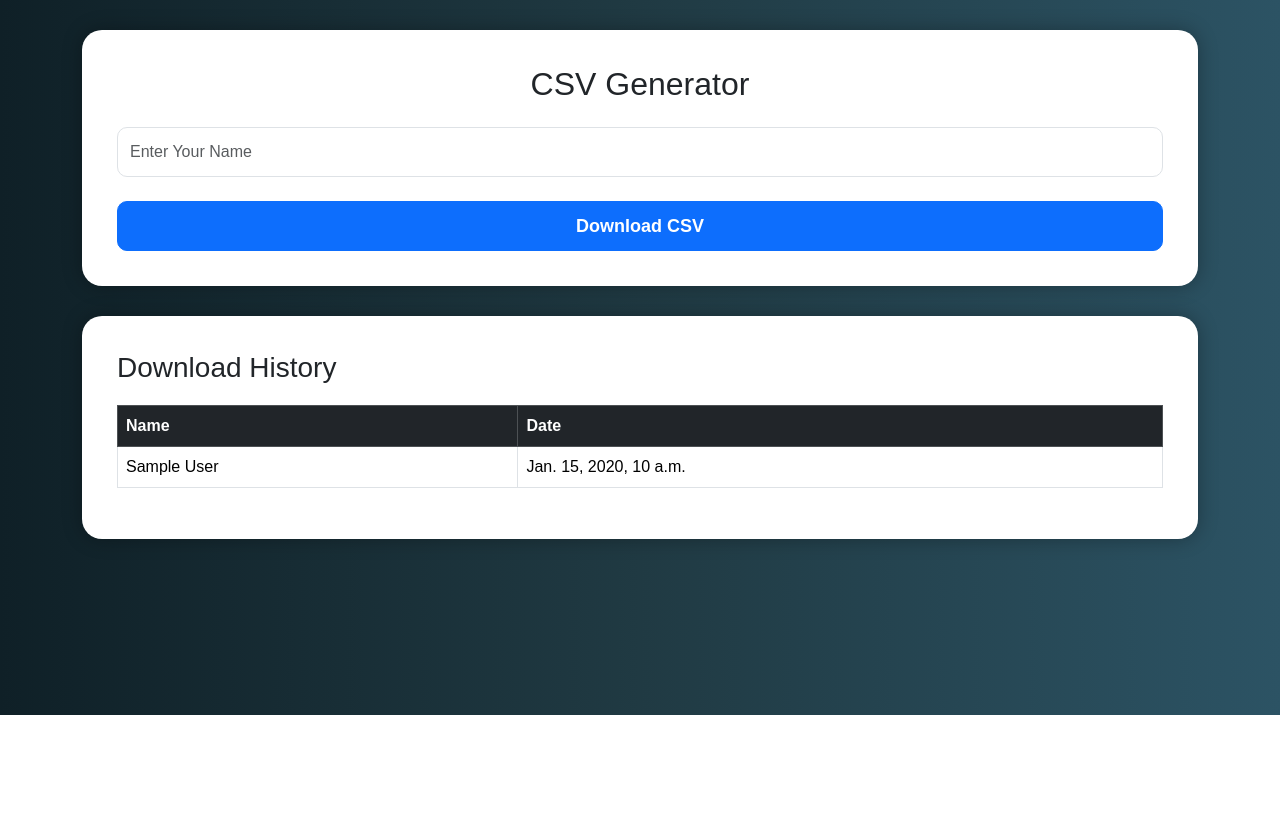
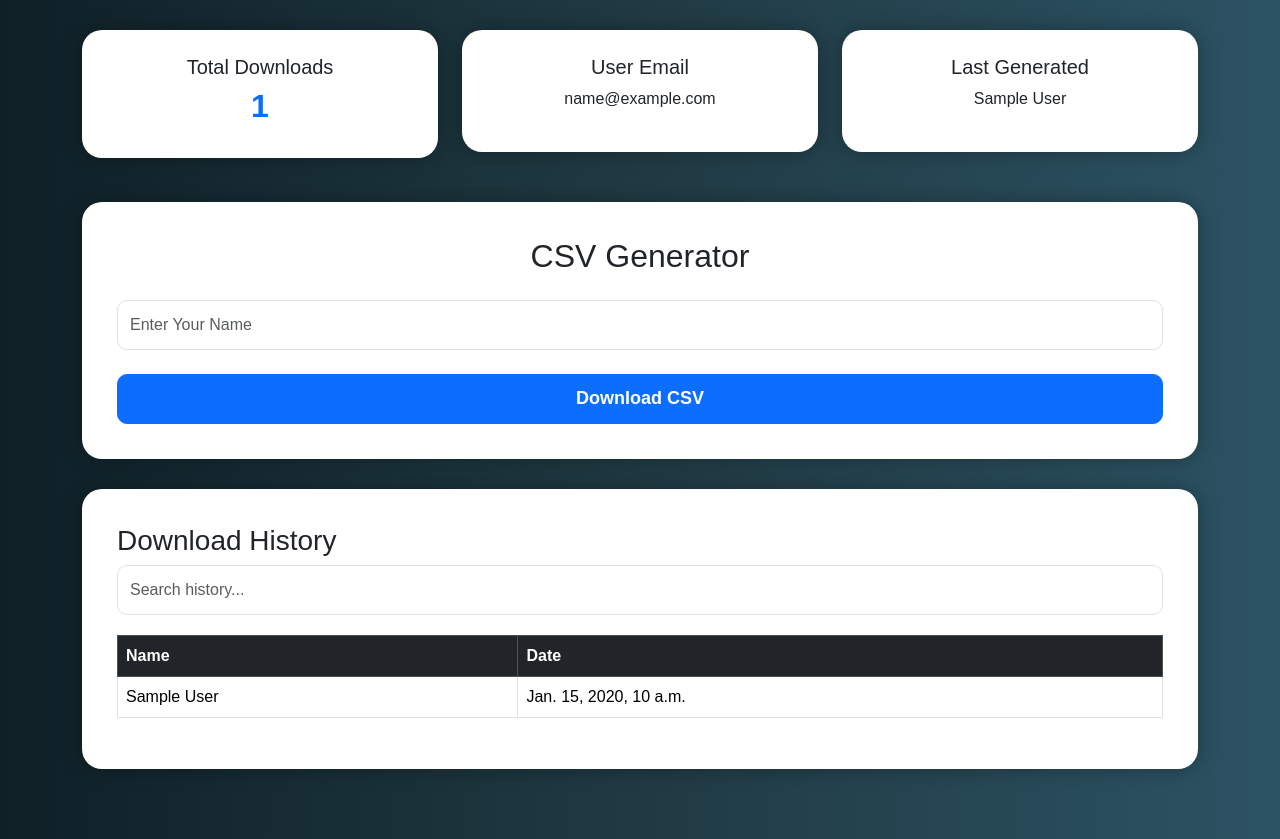
Before and after one commit to rakshitad22/sap-csv-project, a Django app: page /dashboard/ in a window 1280 px wide. Shown: the part 85-924 px from the top of the page. Before the commit the page ends 800 px from the top, so only its background shows below. Run offline with Django 5.2, Linux system fonts and the light colour scheme; a user stored in the database is signed in; tables that the repository leaves empty hold one stand-in row (values such as "Sample post").

Commit message:
Updated dashboard professionally

```diff
--- a/templates/dashboard.html
+++ b/templates/dashboard.html
@@ -39,6 +39,20 @@
             margin-bottom:30px;
         }
 
+        .analytics-card{
+            background:white;
+            border-radius:20px;
+            padding:25px;
+            text-align:center;
+            box-shadow:0px 0px 20px rgba(0,0,0,0.3);
+            margin-bottom:20px;
+        }
+
+        .analytics-card h2{
+            color:#0d6efd;
+            font-weight:bold;
+        }
+
         .form-control{
             height:50px;
             border-radius:10px;
@@ -75,6 +89,58 @@
 
     </div>
 
+    <!-- Analytics Section -->
+
+    <div class="row mb-4">
+
+        <div class="col-md-4">
+
+            <div class="analytics-card">
+
+                <h5>Total Downloads</h5>
+
+                <h2>
+                    {{ data|length }}
+                </h2>
+
+            </div>
+
+        </div>
+
+        <div class="col-md-4">
+
+            <div class="analytics-card">
+
+                <h5>User Email</h5>
+
+                <p>
+                    {{ request.user.email }}
+                </p>
+
+            </div>
+
+        </div>
+
+        <div class="col-md-4">
+
+            <div class="analytics-card">
+
+                <h5>Last Generated</h5>
+
+                {% if data %}
+                    <p>{{ data.last.entered_name }}</p>
+                {% else %}
+                    <p>No Data</p>
+                {% endif %}
+
+            </div>
+
+        </div>
+
+    </div>
+
+    <!-- CSV Generator -->
+
     <div class="card-box">
 
         <h2 class="text-center mb-4">
@@ -106,11 +172,20 @@
 
     </div>
 
+    <!-- History -->
+
     <div class="card-box">
 
         <h3>
             Download History
         </h3>
+
+        <!-- Search Box -->
+
+        <input type="text"
+               id="searchInput"
+               class="form-control mb-3"
+               placeholder="Search history...">
 
         <table class="table table-bordered">
 
@@ -128,8 +203,15 @@
                 {% for item in data %}
 
                 <tr>
-                    <td>{{ item.entered_name }}</td>
-                    <td>{{ item.created_at }}</td>
+
+                    <td>
+                        {{ item.entered_name }}
+                    </td>
+
+                    <td>
+                        {{ item.created_at }}
+                    </td>
+
                 </tr>
 
                 {% endfor %}
@@ -142,5 +224,31 @@
 
 </div>
 
+<!-- Search Script -->
+
+<script>
+
+const searchInput = document.getElementById("searchInput");
+
+searchInput.addEventListener("keyup", function() {
+
+    let filter = searchInput.value.toLowerCase();
+
+    let rows = document.querySelectorAll("tbody tr");
+
+    rows.forEach(row => {
+
+        let text = row.innerText.toLowerCase();
+
+        row.style.display = text.includes(filter)
+            ? ""
+            : "none";
+
+    });
+
+});
+
+</script>
+
 </body>
 </html>
--- a/users/views.py
+++ b/users/views.py
@@ -88,8 +88,13 @@ def dashboard(request):
 
         writer = csv.writer(response)
 
-        writer.writerow(['Name'])
-        writer.writerow([name])
+        writer.writerow(['Name', 'Email', 'Generated Date'])
+
+        writer.writerow([
+            name,
+            request.user.email,
+            str(UserData.objects.latest('id').created_at)
+        ])
 
         return response
 
```
